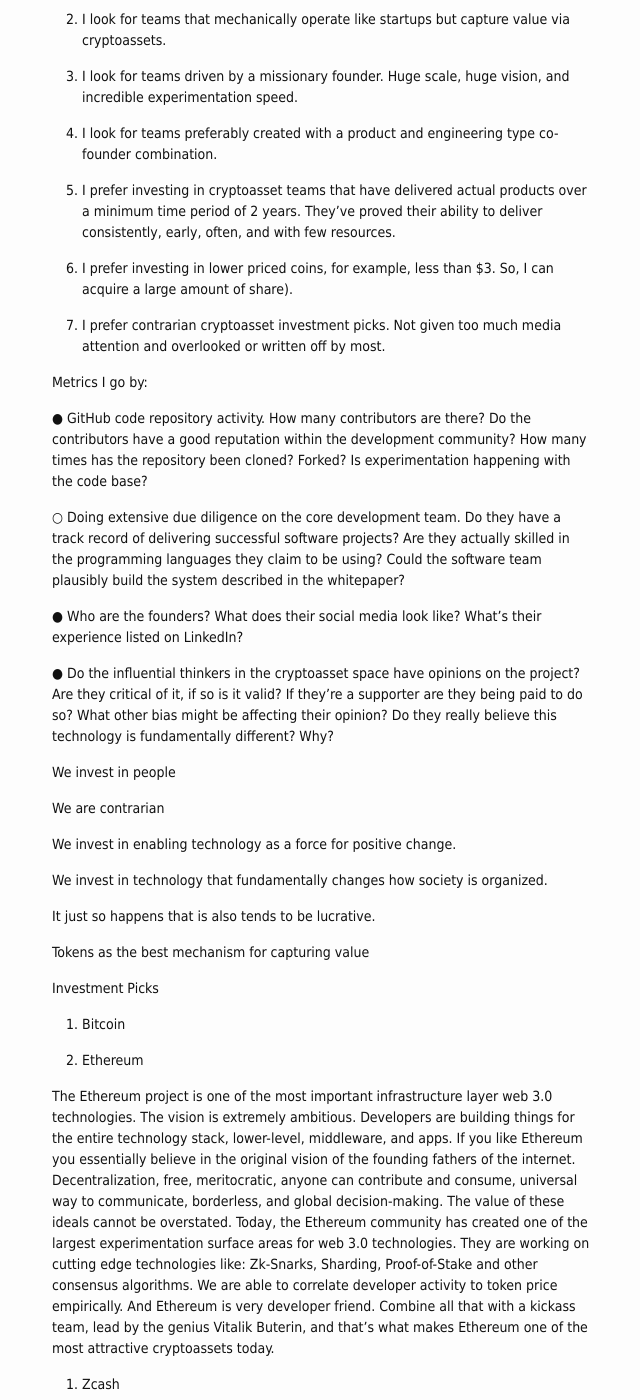
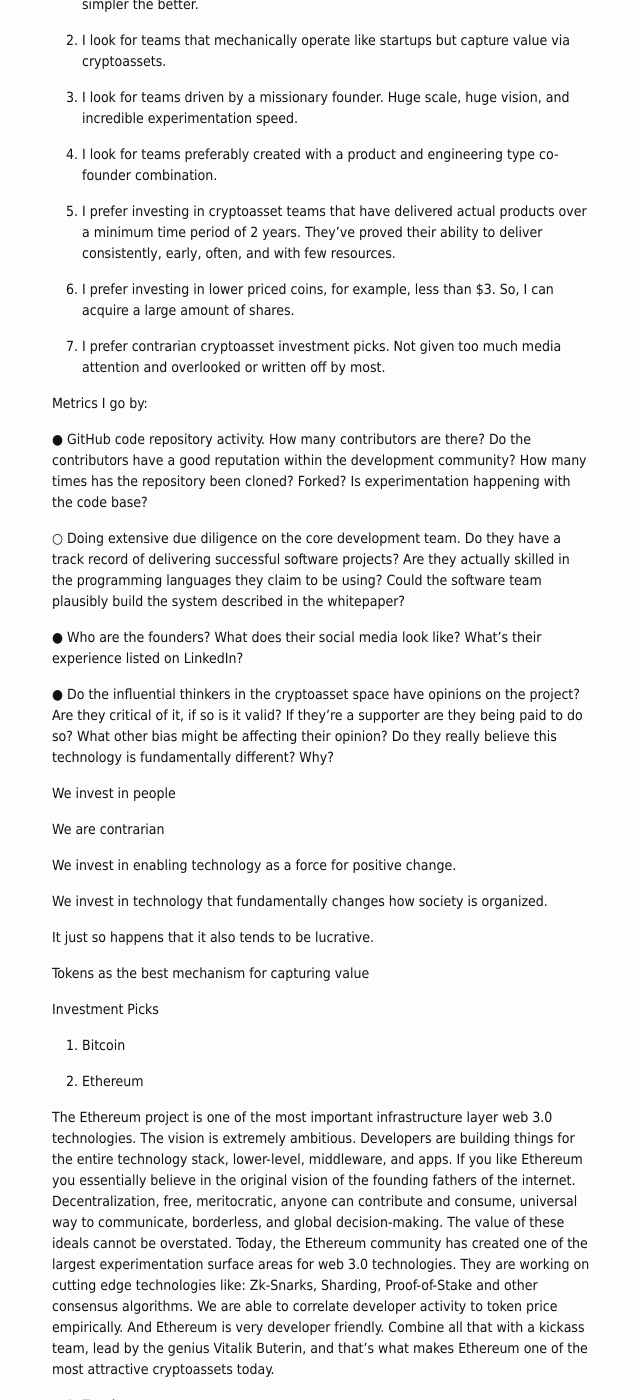
Before and after one commit to mitc-mcla/mitc-mcla.github.io, a Jekyll site: the page built from _posts/2020-03-01-company.markdown, in a window 1280 px wide and 1400 px high, scrolled down 6102 px. Shown: the whole window, without its empty margins (318-958 px from the left). Built offline with Jekyll 4.4.1, drawn with Linux system fonts in a browser that asks for light colours; some of the changed text lies outside the part shown.

Commit message:
fix formatting investment philosophy

```diff
--- a/_posts/2020-03-01-company.markdown
+++ b/_posts/2020-03-01-company.markdown
@@ -8,10 +8,12 @@
 
 ----------------------------
 
-*These docs originated in a Google Drive at InfinityFund and continued to live on when I started my own firm Vitus Fund. It’s a culmination of my life’s work and many others close to me. It builds on the work of some of the greatest thinkers I’ve encountered. It spans across many different disciplines economics, law, computer science, psychology, biology, religion, and language. I was influenced by many people, places, and things. Credit could be given to anybody and everybody associated with my life. This work belongs to the community.
+*These docs originated in a Google Drive at InfinityFund and continued to live on when I started my own firm Vitus Fund. It’s a culmination of my life’s work and many others close to me. It builds on the work of some of the greatest thinkers I’ve encountered. It spans across many different disciplines economics, law, computer science, psychology, biology, chemistry, religion, and language. I was influenced by many people, places, and things. Credit could be given to anybody and everybody associated with my life. This work belongs to the community.
 
 ----------------------------
 Doc 1
+
+*please advise: this document was written in late-2017 and needs a bit of polishing to bring it up-to-date.
 
 **Investment Philosophy, Strategy, and Thesis**
 
@@ -19,7 +21,7 @@
 
 Version 1: Wall Street
 
-Mission: Cryptocurrencies have ushered in a new era of finance. We have never seen so many attractive investment characteristics packaged into an asset class like this ever before. We’ve never seen these this scale of risk-adjusted rates of return before. It’s a new world. A blank slate for financial institutions to be refounded. And most importantly, there’s an unimaginable of money to be made.
+Mission: Cryptocurrencies have ushered in a new era of finance. We have never seen so many attractive investment characteristics packaged into an asset class like this ever before. We’ve never seen these this scale of risk-adjusted rates of return before. It’s a new world. A blank slate for financial institutions to be refounded. And most importantly, there’s an unimaginable amount of money to be made.
 
 Version 2: Technologists
 
@@ -77,7 +77,7 @@
 
 Thoughts on risk and return....
 
-Uncorrelated. This asset class does not generally move at all with traditional asset classes. We think that’s a huge opportunity in diversification for traditional portfolio managers. Cryptoassets are the likely the best alternative investment. If you hold Bitcoin, it’s often referred to as hedge against traditional markets. Bitcoin goes up during time of chaos and anarchy. The best examples include Zimbabwe, Venezuela, and other hyperinflated economies.
+Uncorrelated. This asset class does not generally move at all with traditional asset classes. We think that’s a huge opportunity in diversification for traditional portfolio managers. Cryptoassets are the likely the best alternative investment. If you hold Bitcoin, it’s often referred to as a hedge against traditional markets. Bitcoin goes up during time of chaos and anarchy. The best examples include Zimbabwe, Venezuela, and other hyperinflated economies.
 
 Highly liquid.
 
@@ -128,7 +128,7 @@
 We take a contrarian view on our investing strategy. We look for investments that the mainstream is not aware of, or not interested in, yet.
 
 Completely new, carved out an area that is so unusual there’s likely to be no competition.
-There is little to no pre existing ecosystem, this project is literally building it.
+There is little to no pre-existing ecosystem, this project is literally building it.
 
 These types are attractive to us because we intuitively know less entrepreneurs are willing to try it.
 
@@ -204,7 +204,7 @@
 
 5. I prefer investing in cryptoasset teams that have delivered actual products over a minimum time period of 2 years. They’ve proved their ability to deliver consistently, early, often, and with few resources.
 
-6. I prefer investing in lower priced coins, for example, less than $3. So, I can acquire a large amount of share).
+6. I prefer investing in lower priced coins, for example, less than $3. So, I can acquire a large amount of shares.
 
 7. I prefer contrarian cryptoasset investment picks. Not given too much media attention and overlooked or written off by most.
 
@@ -226,7 +226,7 @@
 
 We invest in technology that fundamentally changes how society is organized.
 
-It just so happens that is also tends to be lucrative.
+It just so happens that it also tends to be lucrative.
 
 Tokens as the best mechanism for capturing value
 
@@ -236,7 +236,7 @@
 
 2. Ethereum
 
-The Ethereum project is one of the most important infrastructure layer web 3.0 technologies. The vision is extremely ambitious. Developers are building things for the entire technology stack, lower-level, middleware, and apps. If you like Ethereum you essentially believe in the original vision of the founding fathers of the internet. Decentralization, free, meritocratic, anyone can contribute and consume, universal way to communicate, borderless, and global decision-making. The value of these ideals cannot be overstated. Today, the Ethereum community has created one of the largest experimentation surface areas for web 3.0 technologies. They are working on cutting edge technologies like: Zk-Snarks, Sharding, Proof-of-Stake and other consensus algorithms. We are able to correlate developer activity to token price empirically. And Ethereum is very developer friend. Combine all that with a kickass team, lead by the genius Vitalik Buterin, and that’s what makes Ethereum one of the most attractive cryptoassets today.
+The Ethereum project is one of the most important infrastructure layer web 3.0 technologies. The vision is extremely ambitious. Developers are building things for the entire technology stack, lower-level, middleware, and apps. If you like Ethereum you essentially believe in the original vision of the founding fathers of the internet. Decentralization, free, meritocratic, anyone can contribute and consume, universal way to communicate, borderless, and global decision-making. The value of these ideals cannot be overstated. Today, the Ethereum community has created one of the largest experimentation surface areas for web 3.0 technologies. They are working on cutting edge technologies like: Zk-Snarks, Sharding, Proof-of-Stake and other consensus algorithms. We are able to correlate developer activity to token price empirically. And Ethereum is very developer friendly. Combine all that with a kickass team, lead by the genius Vitalik Buterin, and that’s what makes Ethereum one of the most attractive cryptoassets today.
 
 3. Zcash
 
```
Also changed, not shown: other parts of _posts/2020-03-01-company.markdown (+4 -6 lines).
